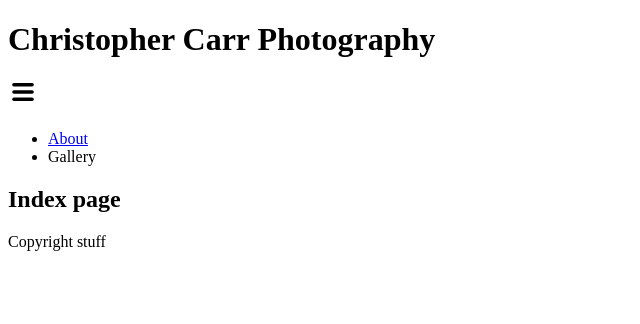
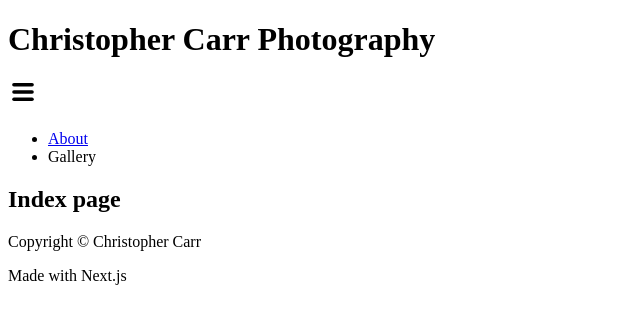
Before and after one commit to christocarr/photo-gallery, a Next.js app: page / in a window 1280 px wide. Shown: the top 324 px of the page, without its empty margins (0-640 px from the left). Built offline with nearby package versions, Linux system fonts and the light colour scheme.

Commit message:
wip: add content and modify layout

```diff
--- a/components/Footer.js
+++ b/components/Footer.js
@@ -1,7 +1,12 @@
 function Footer() {
   return (
-    <footer className="absolute bottom-0 right-0 w-screen flex flex-col justify-center items-center h-12 md:py-12 xl:border-t">
-      <p>Copyright stuff</p>
+    <footer className="absolute bottom-0 right-0 w-screen flex flex-col justify-center items-center h-auto py-2 md:py-2 xl:border-t 2xl:flex-row place-content-center 2xl:py-6">
+      <p className="mb-4 leading-6 md:text-lg md:leading-7 2xl:mr-2 2xl:mb-0">
+        Copyright <span>&#169;</span> Christopher Carr
+      </p>
+      <p className="mb-4 leading-6 md:text-lg md:leading-7 2xl:mb-0">
+        Made with Next.js
+      </p>
     </footer>
   );
 }
```
